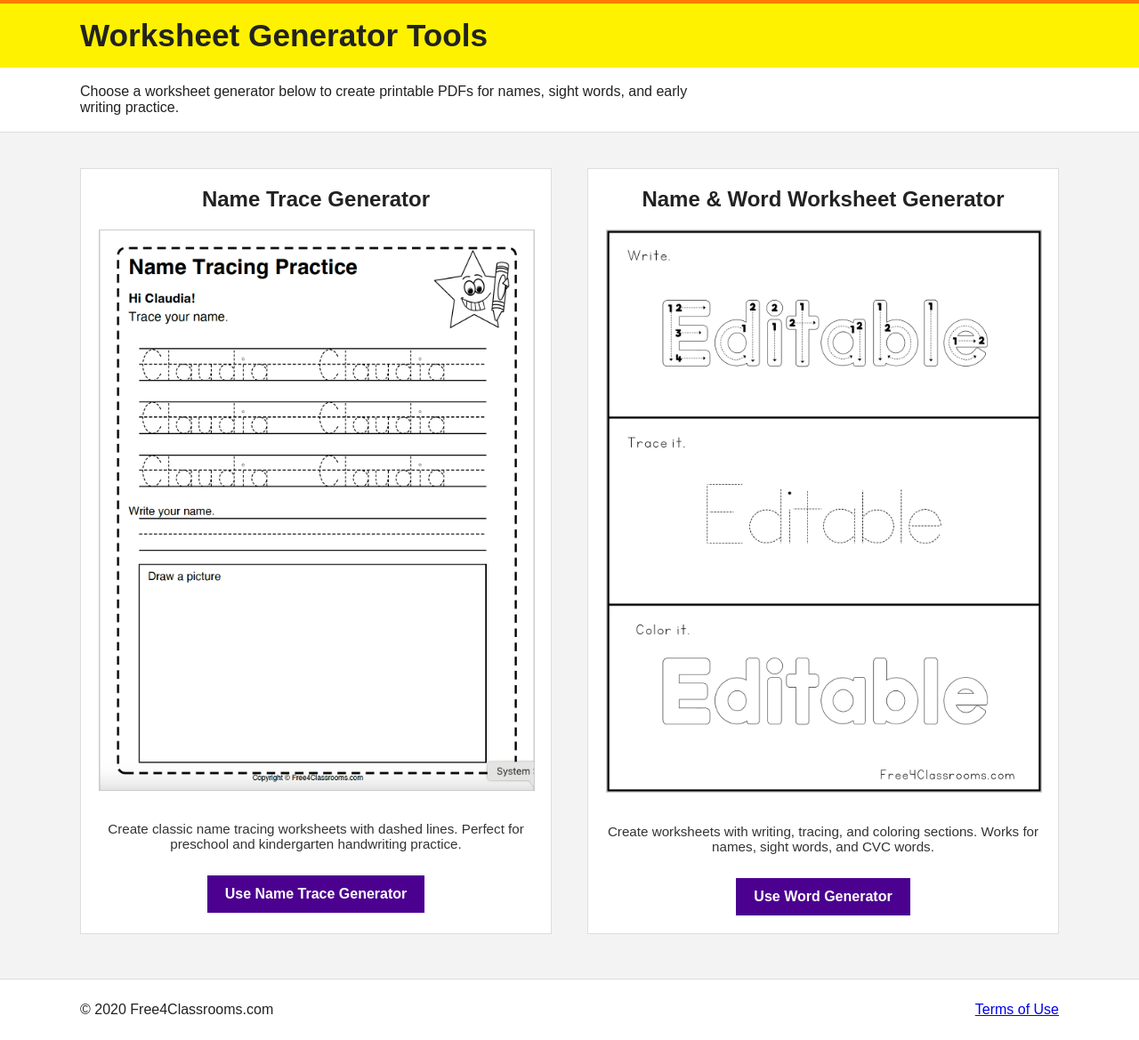
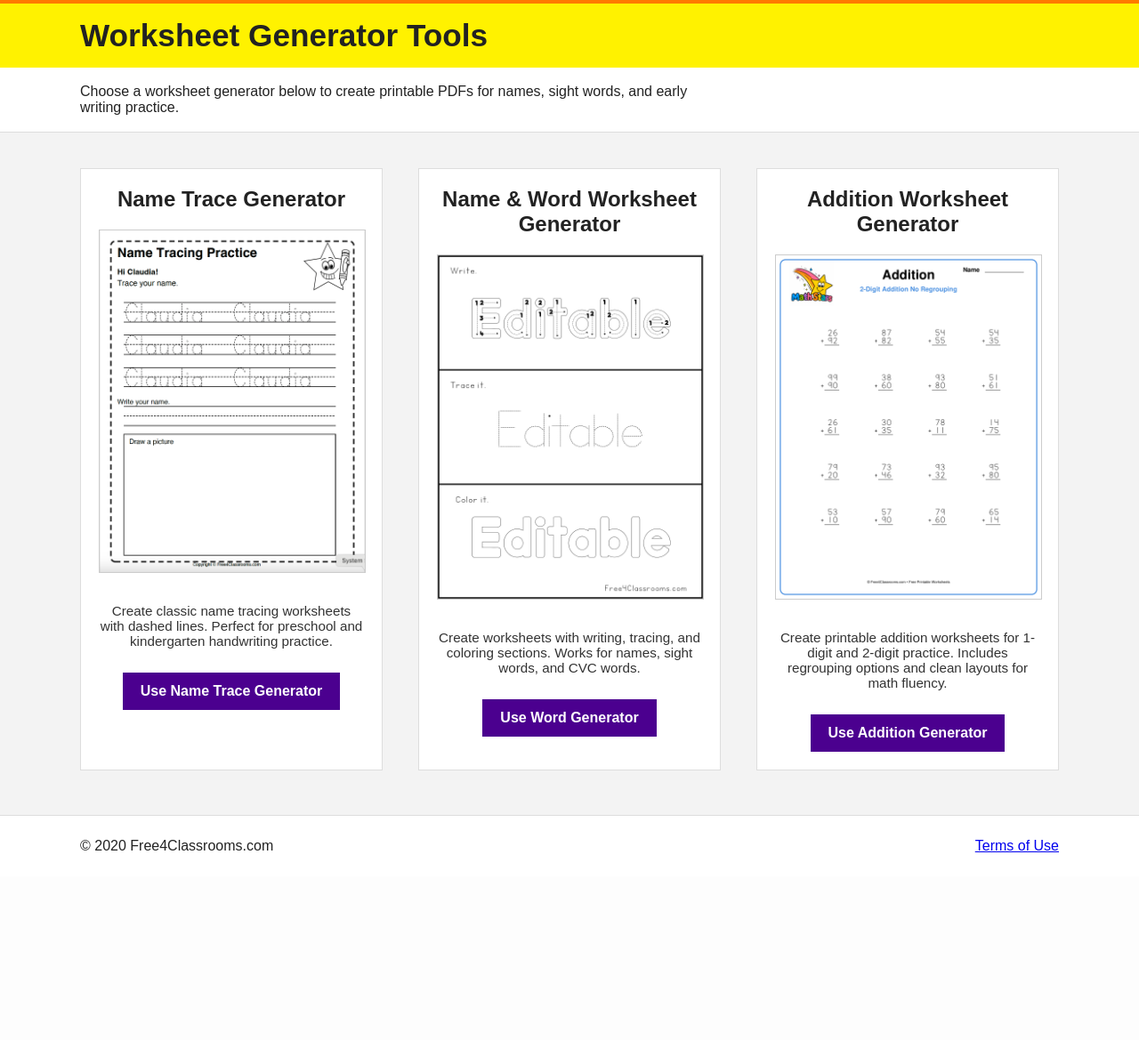
Before and after one commit to mbtwebsite/name-trace-web, a Flask app: template templates/index.html in a window 1280 px wide. Shown: the part 120-1289 px from the top of the page at 89% size. After the commit the page ends 1078 px from the top, so only its background shows below. Run offline with Flask 3, Linux system fonts and the light colour scheme; the template is opened without the code that fills it: most values are stand-ins (such as "Sample title", 1, 10 or a date in 2020).

Commit message:
Update cards layout to 3 columns

```diff
--- a/templates/index.html
+++ b/templates/index.html
@@ -96,7 +96,7 @@
         /* ===== Generator Cards ===== */
         .cards {
             display: grid;
-            grid-template-columns: 1fr 1fr;
+            grid-template-columns: 1fr 1fr 1fr;
             gap: 40px;
             margin-top: 40px;
         }
@@ -225,6 +225,20 @@
             <a href="/color-trace/">Use Word Generator</a>
         </div>
 
+        <!-- ADDITION GENERATOR -->
+        <div class="card">
+            <h2>Addition Worksheet Generator</h2>
+
+            <img src="/static/example-2-digit-addition.png?v=beb7560">
+
+            <p>
+                Create printable addition worksheets for 1-digit and 2-digit practice.
+                Includes regrouping options and clean layouts for math fluency.
+            </p>
+
+            <a href="/addition-generator/">Use Addition Generator</a>
+        </div>
+
     </div>
 
 </main>
```
